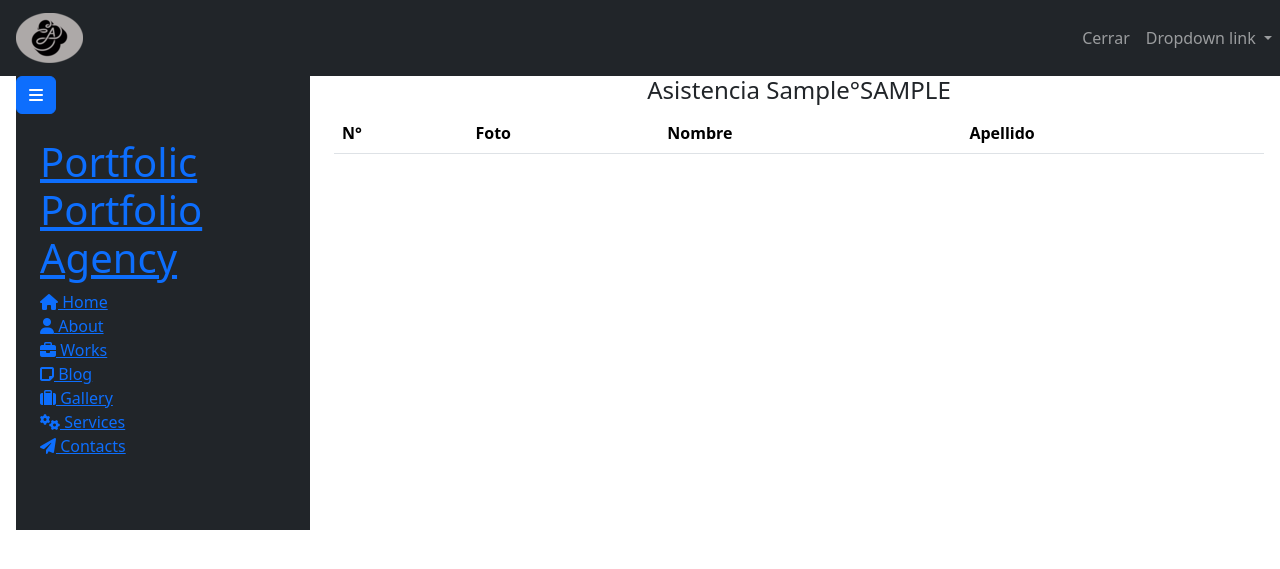
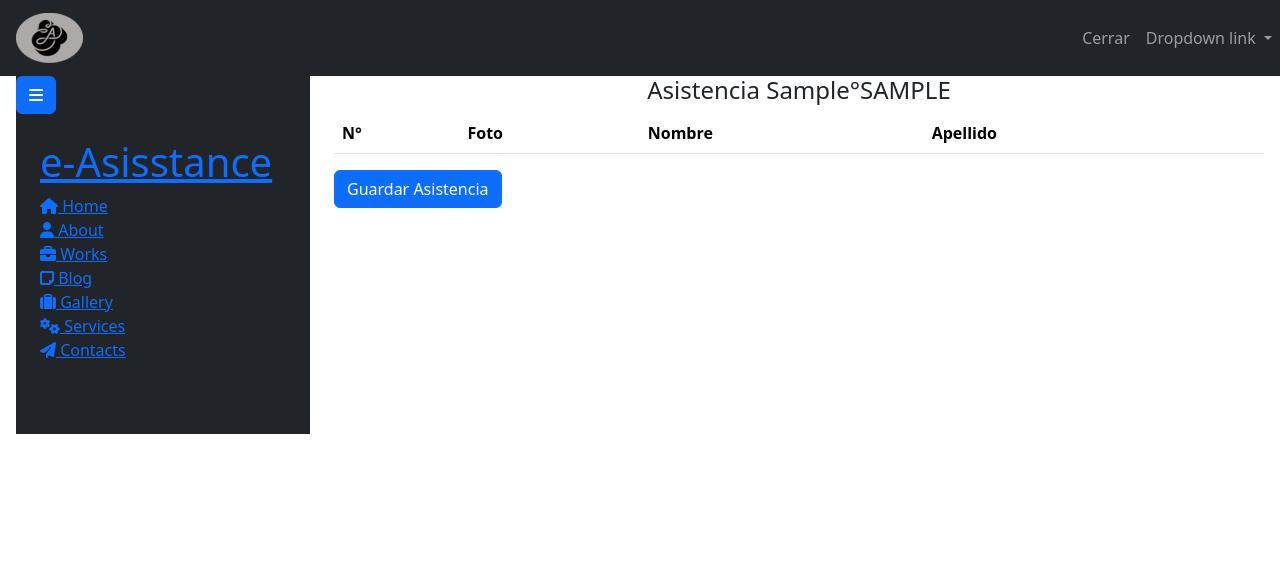
Before and after one commit to KaidenW7/protoassistance, a PHP site: the page made by vista/lista.php in a window 1280 px wide. Shown: the top 569 px of the page. Run offline with PHP 8.4, Linux system fonts and the light colour scheme; the visitor is signed in with stand-in values (Sample User, id 1); tables that the repository leaves empty or names only in its code hold one stand-in row (values such as "Sample post"); lists and menus that the app fills with data are empty; some libraries are stand-ins or nearby versions.

Commit message:
P.P Se agregó las funciones de asistencia.

```diff
--- a/vista/lista.php
+++ b/vista/lista.php
@@ -29,6 +29,7 @@
                     $sql=$conexion->query("SELECT foto, nombre, apellido FROM estudiantes_11 WHERE curso='$curso'");
                 ?>
 
+                <form method="post" action="">
                 <table class="table">
                 <thead>
                     <tr>
@@ -36,6 +37,7 @@
                         <th scope="col">Foto</th>
                         <th scope="col">Nombre</th>
                         <th scope="col">Apellido</th>
+                        <th></th>
                     </tr>
                 </thead>
                 <tbody>
@@ -48,13 +50,37 @@
                         <td><img src="<?php echo $datos->foto; ?>" alt="Imagen" width="50" height="70"></td>
                         <td><?= $datos->nombre?></td>
                         <td><?= $datos->apellido?></td>
+                        <td>
+                            <label for="presente<?= $i ?>"><i class="fa-regular fa-circle-check"></i></label>
+                            <input type="radio" name="asistencia[<?= $i ?>]" value="1" id="presente<?= $i ?>" checked>
+                            <label for="ausente<?= $i ?>"><i class="fa-regular fa-circle-xmark"></i></label>
+                            <input type="radio" name="asistencia[<?= $i ?>]" value="0" id="ausente<?= $i ?>">
+                            <label for="incapacitado<?= $i ?>"><i class="fa-solid fa-user-slash"></i></label>
+                            <input type="radio" name="asistencia[<?= $i ?>]" value="2" id="incapacitado<?= $i ?>">
+                        </td>
                     </tr>
                     <?php
                         $i++;
-                    }?>
+                    }
+                    ?>
                 </tbody>
                 </table>
+                <button type="submit" class="btn btn-primary">Guardar Asistencia</button>
+                </form>
             <?php
+            }
+            if (isset($_POST['asistencia'])) {
+                $datos = $_POST['asistencia'];
+                // Convertir la cadena de caracteres en un array
+                //$datos = explode(",", $datos);
+
+                foreach ($datos as $id => $valor) {
+                    $fecha = date("Y-m-d");
+                    $hora = date("H:i:s");
+
+                    $sql = "INSERT INTO asistencia (id_estudiante, estado, hora, fecha) VALUES ($id, '$valor', '$fecha', '$hora');";
+                    $conexion->query($sql);
+                }
             }
             ?>
 
--- a/vista/sidebar.php
+++ b/vista/sidebar.php
@@ -9,7 +9,7 @@
         </button>
     </div>
     <div class="p-4">
-        <h1><a href="index.html" class="logo">Portfolic <span>Portfolio Agency</span></a></h1>
+        <h1 class="center"><a href="inicio.php">e-Asisstance</a></h1>
         <ul class="list-unstyled components mb-5">
             <li class="active">
                 <a href="inicio.php"><span class="fa fa-home mr-3"></span> Home</a>
```
Also changed, not shown: Archivos_Media/6e84c1ea-91fb-42cb-82d2-987612d8c522.jpeg (added), Archivos_Media/foto-carnet-fondo-celeste.jpg (added), Archivos_Media/ps_passport_35x45mm.jpg (added).
